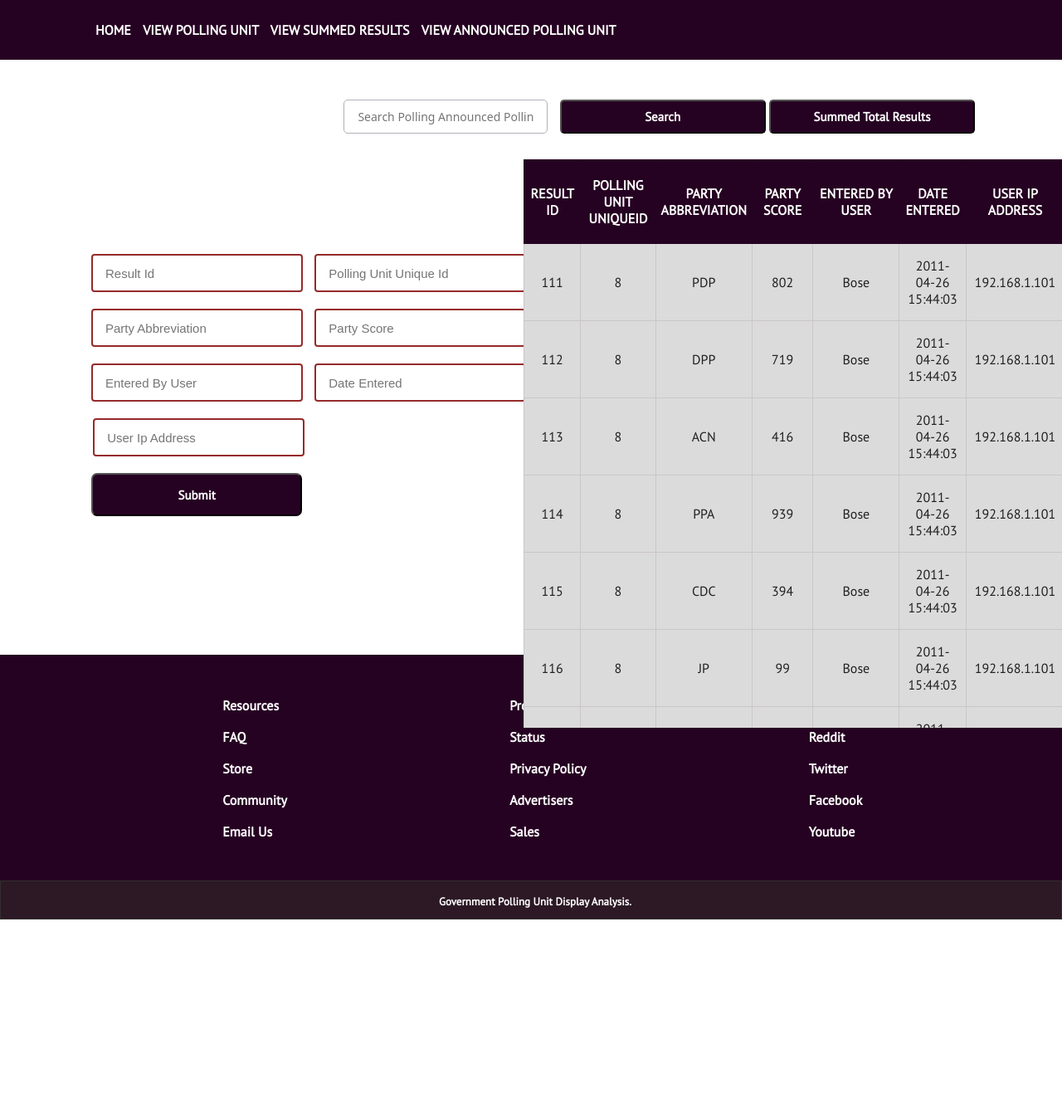
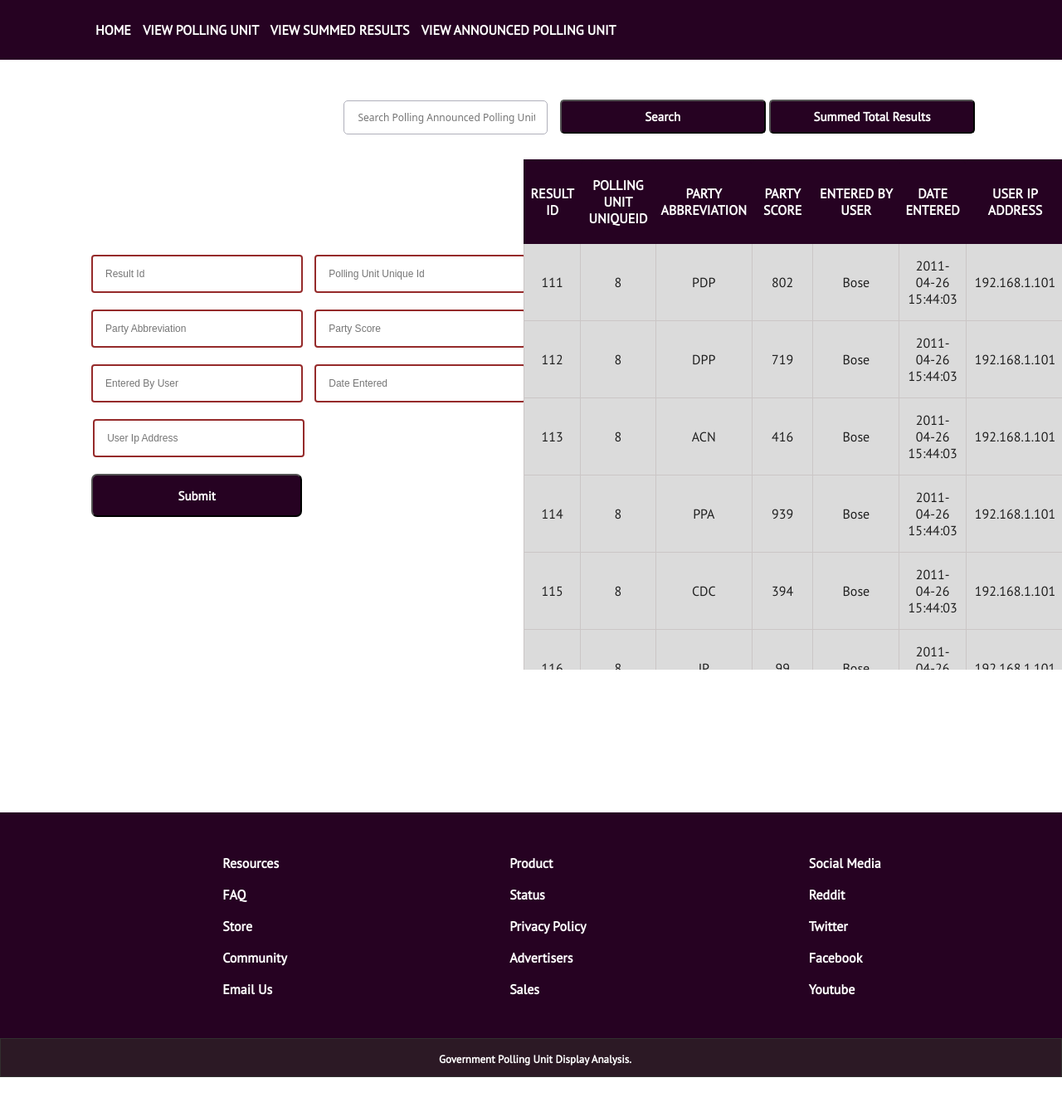
Before and after one commit to cboychinedu/Gov-polling-Unit, a Flask app: page /announced_polling_unit_results in a window 1280 px wide. Shown: the top 1334 px of the page at 83% size. Run offline with Flask 2, Linux system fonts and the light colour scheme; data comes from the database, SQL or seed files in the repository.

Commit message:
worked on the css files

```diff
--- a/static/css/announced_polling_unit_results.css
+++ b/static/css/announced_polling_unit_results.css
@@ -116,7 +116,7 @@
 
 
 .search_polling_unit {
-    font-size: 14px;
+    font-size: 12px;
     font-weight: 299px;
     height: 41px;
     padding-left: 16px;
@@ -147,7 +147,7 @@
 
 /* Adding the footer styling */
 .footer_div {
-  margin-top: 10px;
+  margin-top: 200px;
   display: flex;
   height: 272px;
   background-color: #260222;
@@ -196,7 +196,7 @@
   height: 40px;
   width: 234px;
   border-radius: 4px;
-  font-size: 15px;
+  font-size: 12px;
   padding-left: 15px;
   margin-left: 10px;
   margin-bottom: 20px;
@@ -262,7 +262,7 @@
 
 .main_table_div {
   overflow-y: scroll;
-  height: 685px;
+  height: 615px;
   overflow-x: hidden;
 }
 
@@ -425,7 +425,7 @@
   }
   .main_table_div {
     overflow-y: scroll;
-    height: 430px;
+    height: 615px;
     width: 386px;
     overflow-x: scroll;
   }
--- a/static/css/polling_units.css
+++ b/static/css/polling_units.css
@@ -113,7 +113,7 @@
 }
 
 .search_box {
-    font-size: 14px;
+    font-size: 12px;
     font-weight: 299px;
     height: 41px;
     padding-left: 16px;
--- a/static/css/summed_total.css
+++ b/static/css/summed_total.css
@@ -112,7 +112,7 @@
 }
 
 .search_box {
-    font-size: 14px;
+    font-size: 12px;
     font-weight: 299px;
     height: 41px;
     padding-left: 16px;
@@ -246,6 +246,7 @@
     margin-bottom: 12px;
     font-size: 12px;
     height: 44px;
+    font-size: 12px;
     border: 1px solid #e19d8d;
   }
   .search {
```
Also changed, not shown: 1 other file.
